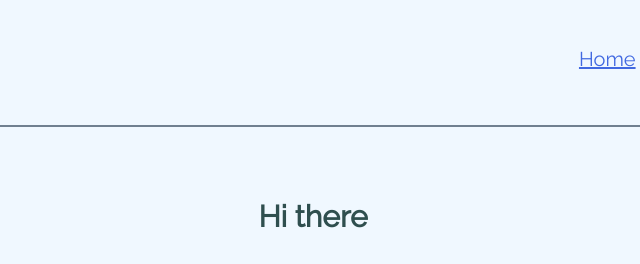
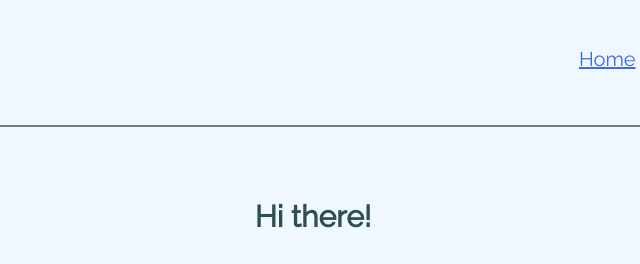
Before and after one commit to elisenbaer/elise-baer-portfolio-website, a plain HTML site: page index.html in a window 1280 px wide. Shown: the top 264 px of the page, 347-987 px from the left. Drawn offline with Linux system fonts and the light colour scheme.

Commit message:
Revert "removed ! from main page header"
This reverts commit 18b1d229722b0b79baac4606657818bfc7c5a879.

```diff
--- a/index.html
+++ b/index.html
@@ -38,7 +38,7 @@
     </header>
 
     <main class="profile">
-        <h1>Hi there</h1>
+        <h1>Hi there!</h1>
         <!-- Profile Picture here -->
         <img src="img/elise-baer-profile-picture.JPG" class="profile__picture" alt="Elise Baer Profile Picture">
         <!-- <h1>Hello World!</h1> -->
```
